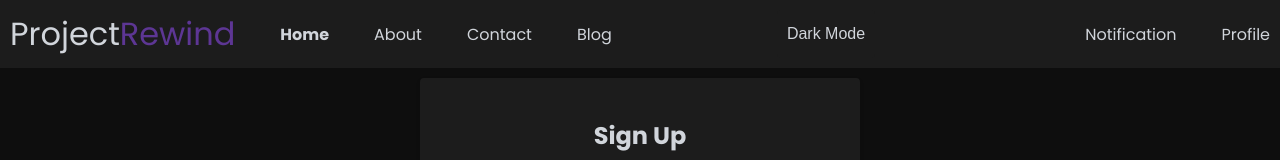
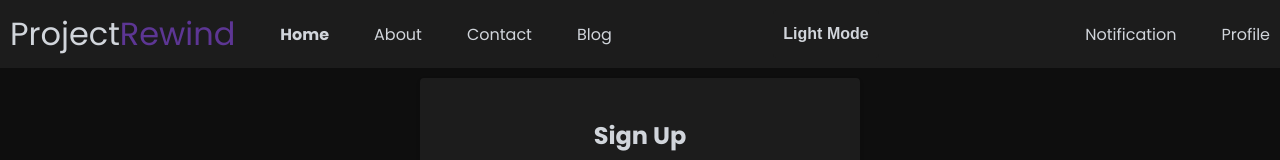
Before and after one commit to ChaiKeshab/react-Profile, a React (Create React App) app: page / in a window 1280 px wide. Shown: the top 160 px of the page. Built offline with nearby package versions, Linux system fonts and the light colour scheme.

Commit message:
removed extra steps of dark mode

```diff
--- a/public/index.html
+++ b/public/index.html
@@ -28,7 +28,7 @@
   <title>React App</title>
 </head>
 
-<body class="lightMode">
+<body>
   <!-- learn to change the css of whole document with body.(darkMode) -->
   <noscript>You need to enable JavaScript to run this app.</noscript>
   <div id="root"></div>
--- a/src/components/Navbar.js
+++ b/src/components/Navbar.js
@@ -6,7 +6,7 @@ import PropTypes from 'prop-types';
 
 // rfc (react-function-component)
 export default function Navbar(props) {
-  const [mode, setMode] = useState('Dark Mode')
+  const [mode, setMode] = useState('Light Mode')
   const [theme, setTheme] = useState('darkMode')
 
   function toggleMode() {
--- a/src/components/Navbar.scss
+++ b/src/components/Navbar.scss
@@ -45,6 +45,7 @@ body {
       width: fit-content;
       background-color: var(--nav);
       color: var(--text-color);
+      font-weight: bold;
     }
 
     ul {
```
